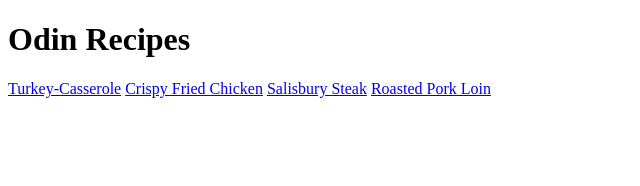
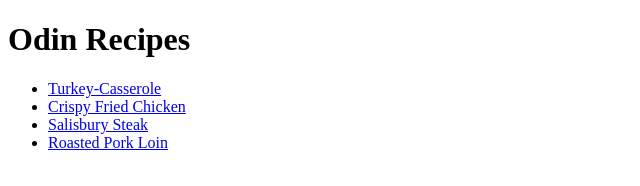
Before and after one commit to ninotermulo/odin-recipes, a plain HTML site: page index.html in a window 1280 px wide. Shown: the whole page, without its empty margins (0-640 px from the left). Drawn offline with Linux system fonts and the light colour scheme.

Commit message:
Place all recipe links to an unordered list

```diff
--- a/index.html
+++ b/index.html
@@ -8,9 +8,11 @@
 </head>
 <body>
     <h1>Odin Recipes</h1>
-    <a href="recipes/turkey-casserole.html">Turkey-Casserole</a>
-    <a href="recipes/fried-chicken.html">Crispy Fried Chicken</a>
-    <a href="recipes/salisbury-steak.html">Salisbury Steak</a>
-    <a href="recipes/roasted-pork-loin.html">Roasted Pork Loin</a>
+    <ul>
+        <li><a href="recipes/turkey-casserole.html">Turkey-Casserole</a></li>
+        <li><a href="recipes/fried-chicken.html">Crispy Fried Chicken</a></li>
+        <li><a href="recipes/salisbury-steak.html">Salisbury Steak</a></li>
+        <li><a href="recipes/roasted-pork-loin.html">Roasted Pork Loin</a></li>
+    </ul>
 </body>
 </html>
```
